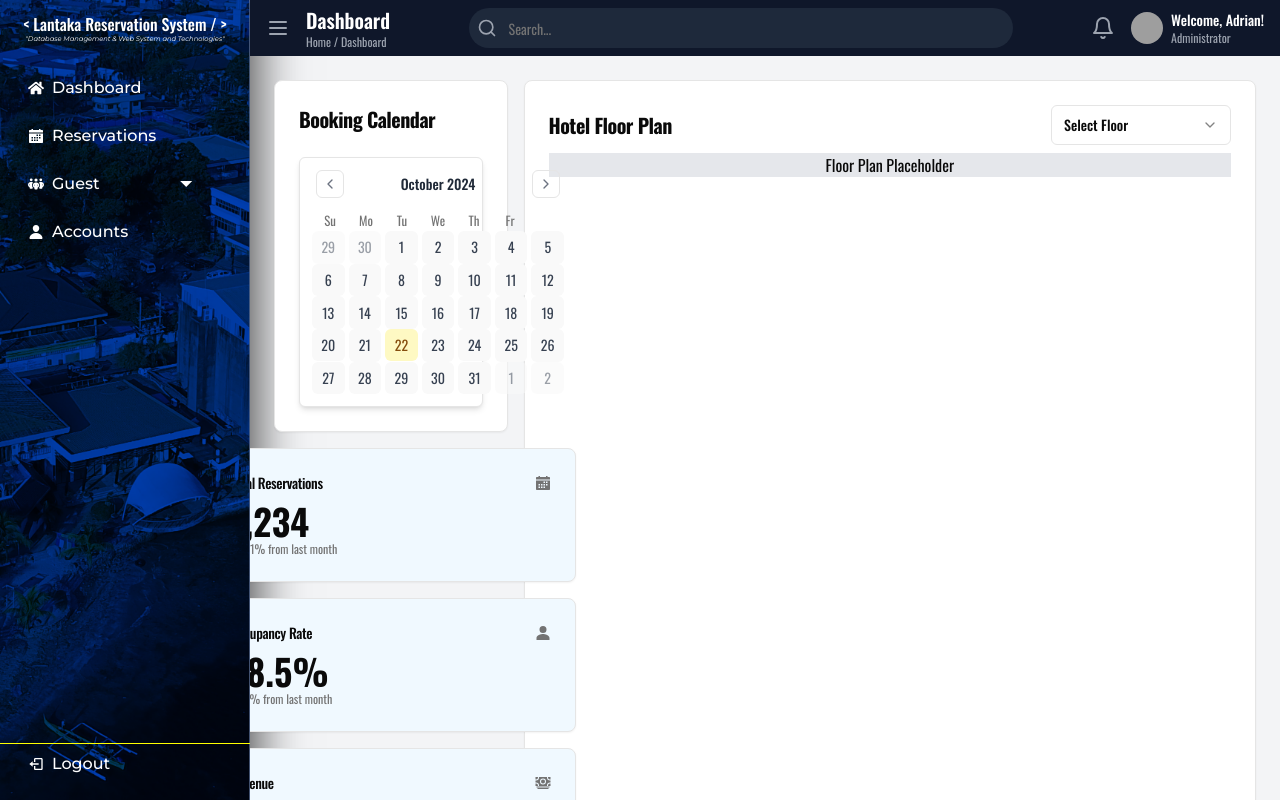
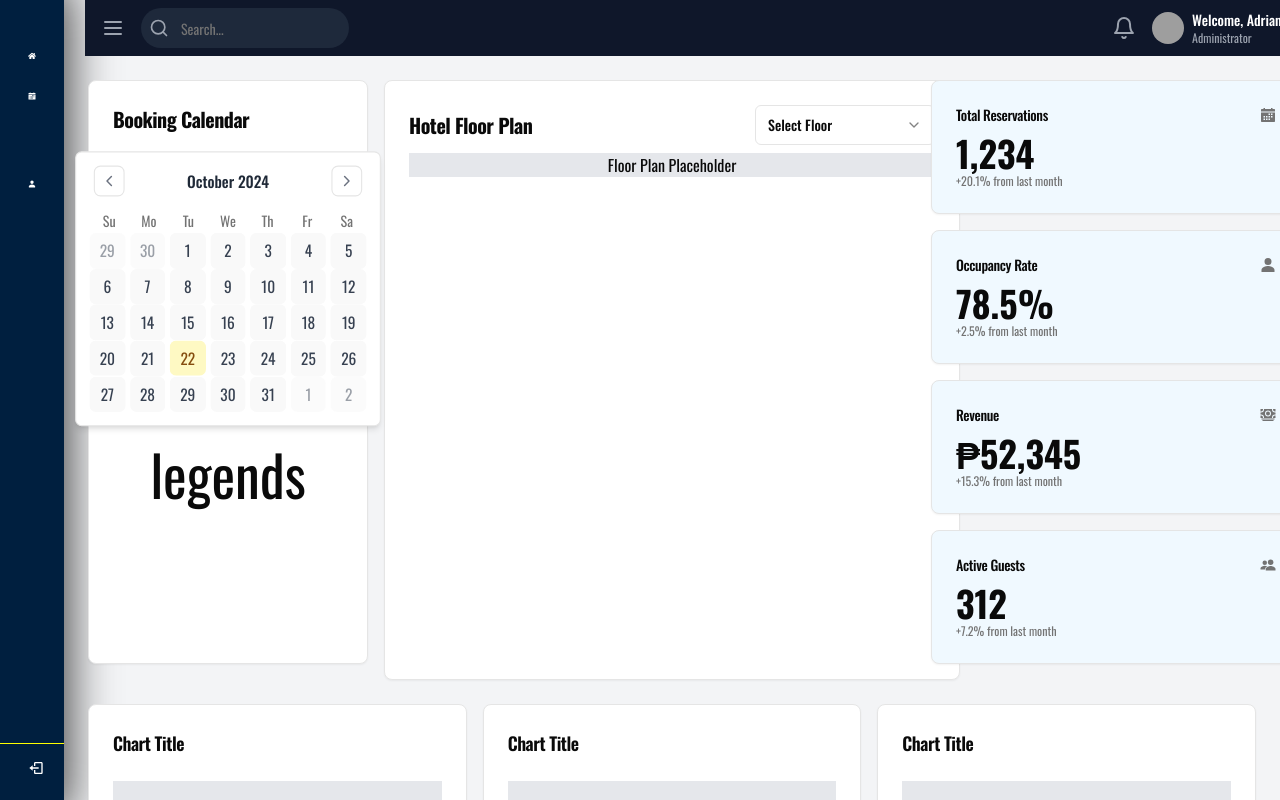
Before and after one commit to Arainf/lantaka-reservation-system, a React (Vite) app: page /dashboard in a window 1280 px wide. Built offline with nearby package versions, Linux system fonts and the light colour scheme; grey boxes are pictures that could not be loaded.

Commit message:
added some things and changes

```diff
--- a/src/components/common/navigatin-side-top/NavigationSide.jsx
+++ b/src/components/common/navigatin-side-top/NavigationSide.jsx
@@ -26,7 +26,7 @@ const navLinks = [
     icon: <FaPeopleGroup style={{ height: '1rem', width: '1rem' }} />,
     display: "Guest",
     icon2: <IoMdArrowDropdown style={{ flexGrow: '1', height: '1.5rem', width: '1.5rem' , paddingLeft: '50px' }} />,
-    url: "/reservation"
+    url: ""
   },
   {
     icon: <IoPerson style={{ height: '1rem', width: '1rem' }} />,
@@ -46,19 +46,23 @@ const navMoreInfo = [
 
 const NavigationSide = ({ isOpen }) => {
   const sidebarStyle = {
-    // width: isOpen ? '15rem' : '4rem',
-    backgroundImage: `url(${sidebarBg})`,
+    width: isOpen ? '15rem' : '4rem',
+    // backgroundImage: `url(${sidebarBg})`,
   }
 
   const logoStyle = {
-    // marginRight: isOpen ? '0.5rem' : '0',
-    // marginLeft: isOpen ? '0' : 'auto',
-    // marginRight: isOpen ? '0' : 'auto',
+    marginRight: isOpen ? '0.5rem' : '0',
+    marginLeft: isOpen ? '0' : 'auto',
+    marginRight: isOpen ? '0' : 'auto',
     display: 'none',
   }
 
   const titleStyle = {
-    // display: isOpen ? 'block' : 'none',
+    display: isOpen ? 'block' : 'none',
+  }
+
+  const subtitleStyle = {
+    display: isOpen ? 'block' : 'none',
   }
 
   const linkStyle = (isActive) => ({
@@ -70,8 +74,10 @@ const NavigationSide = ({ isOpen }) => {
   })
 
   const linkTextStyle = {
-    // display: isOpen ? 'inline' : 'none',
+    display: isOpen ? 'inline' : 'none',
   }
+
+  console.log(isOpen)
 
   return (
     <div
@@ -92,7 +98,8 @@ const NavigationSide = ({ isOpen }) => {
           &lt; Lantaka Reservation System / &gt;
         </h1>
         <h6
-          className="subtitleStyle">
+          className="subtitleStyle"
+          style={subtitleStyle}>
           "Database Management & Web System and Technologies"
         </h6>
       </div>
--- a/src/components/common/navigatin-side-top/NavigationTop.jsx
+++ b/src/components/common/navigatin-side-top/NavigationTop.jsx
@@ -5,16 +5,12 @@ import { Avatar, AvatarFallback, AvatarImage } from "@/components/ui/avatar"
 import './navigationside.css';
 
 
-const NavigationTop = ({ onSidebarToggle, headerTitle, headerSubtitle }) => {
+const NavigationTop = ({ onSidebarToggle }) => {
   const [profile, setProfile] = useState({
     imageUrl: "", // Will be dynamically fetched
     name: "Adrian Rainier Fabian",
     email: "220622@adzu.edu.ph",
   });
-
-  // Default values for headerTitle and headerSubtitle
-  headerTitle = headerTitle || "Dashboard";
-  headerSubtitle = headerSubtitle || "Home / Dashboard";
 
   const [loading, setLoading] = useState(false); // State for loading spinner
 
@@ -41,14 +37,7 @@ const NavigationTop = ({ onSidebarToggle, headerTitle, headerSubtitle }) => {
       <div onClick={onSidebarToggle} className="text-gray-400 hover:text-[#fcb813] hover:scale-110 transition-all cursor-pointer">
         <Menu size={24} />
       </div>
-      <div>
-        <h1 className="text-xl font-semibold">{headerTitle}</h1>
-        <p className="text-xs text-gray-400">{headerSubtitle}</p>
-      </div>
-    </div>
-
-    <div className="flex-1 max-w-xl px-4">
-      <div className="relative">
+       <div className="relative">
         <Search className="absolute left-2 top-1/2 transform -translate-y-1/2 text-gray-400" size={20} />
         <Input
           type="search"
--- a/src/components/common/navigatin-side-top/navigationside.css
+++ b/src/components/common/navigatin-side-top/navigationside.css
@@ -7,6 +7,7 @@
   transition: all 0.3s ease-in-out;
   background-size: cover;
   box-shadow: -11px 0px 48px 16px rgba(0, 0, 0, 0.75);
+  background-color: #001f3f;
 }
 
 .headerStyle {
--- /dev/null
+++ b/src/components/ui/table.jsx
@@ -0,0 +1,83 @@
+import * as React from "react"
+
+import { cn } from "@/lib/utils"
+
+const Table = React.forwardRef(({ className, ...props }, ref) => (
+  <div className="relative w-full overflow-auto">
+    <table
+      ref={ref}
+      className={cn("w-full caption-bottom text-sm", className)}
+      {...props} />
+  </div>
+))
+Table.displayName = "Table"
+
+const TableHeader = React.forwardRef(({ className, ...props }, ref) => (
+  <thead ref={ref} className={cn("[&_tr]:border-b", className)} {...props} />
+))
+TableHeader.displayName = "TableHeader"
+
+const TableBody = React.forwardRef(({ className, ...props }, ref) => (
+  <tbody
+    ref={ref}
+    className={cn("[&_tr:last-child]:border-0", className)}
+    {...props} />
+))
+TableBody.displayName = "TableBody"
+
+const TableFooter = React.forwardRef(({ className, ...props }, ref) => (
+  <tfoot
+    ref={ref}
+    className={cn("border-t bg-muted/50 font-medium [&>tr]:last:border-b-0", className)}
+    {...props} />
+))
+TableFooter.displayName = "TableFooter"
+
+const TableRow = React.forwardRef(({ className, ...props }, ref) => (
+  <tr
+    ref={ref}
+    className={cn(
+      "border-b transition-colors hover:bg-muted/50 data-[state=selected]:bg-muted",
+      className
+    )}
+    {...props} />
+))
+TableRow.displayName = "TableRow"
+
+const TableHead = React.forwardRef(({ className, ...props }, ref) => (
+  <th
+    ref={ref}
+    className={cn(
+      "h-12 px-4 text-left align-middle font-medium text-muted-foreground [&:has([role=checkbox])]:pr-0",
+      className
+    )}
+    {...props} />
+))
+TableHead.displayName = "TableHead"
+
+const TableCell = React.forwardRef(({ className, ...props }, ref) => (
+  <td
+    ref={ref}
+    className={cn("p-4 align-middle [&:has([role=checkbox])]:pr-0", className)}
+    {...props} />
+))
+TableCell.displayName = "TableCell"
+
+const TableCaption = React.forwardRef(({ className, ...props }, ref) => (
+  <caption
+    ref={ref}
+    className={cn("mt-4 text-sm text-muted-foreground", className)}
+    {...props} />
+))
+TableCaption.displayName = "TableCaption"
+
+export {
+  Table,
+  TableHeader,
+  TableBody,
+  TableFooter,
+  TableHead,
+  TableRow,
+  TableCell,
+  TableCaption,
+}
--- a/src/pages/(admin-pages)/dashboard.jsx
+++ b/src/pages/(admin-pages)/dashboard.jsx
@@ -7,27 +7,31 @@ import { Card, CardContent, CardHeader, CardTitle } from "@/components/ui/card"
 import { Select, SelectContent, SelectItem, SelectTrigger, SelectValue } from "@/components/ui/select"
 import { Calendar } from "@/components/ui/calendar"
 
-const Dashboard = () => {
+const Dashboard = ({sidebarOpen, toggleSidebar}) => {
   return (
     <div className='flex flex-row overflow-hidden relative w-screen h-screen bg-gray-100'>
       {/* Side navigation bar */}
-      <NavigationSide />
+      <NavigationSide isOpen={sidebarOpen} />
       <div className='flex-1 overflow-auto'>
         {/* Top navigation bar */}
-        <NavigationTop />
+        <NavigationTop onSidebarToggle={toggleSidebar} />
         <main className='p-6'>
           {/* Main grid layout for the dashboard, consisting of 2 sections */}
           <div className='grid grid-cols-1 lg:grid-cols-4 gap-4 mb-6'>
             {/* Large card displaying the hotel floor plan */}
-            <Card>
+            <Card className='row-span-1'>
               <CardHeader>
                 <CardTitle className="text-xl font-bold">Booking Calendar</CardTitle>
               </CardHeader>
-              <CardContent>
+              <CardContent className="mt-2 flex scale-110 justify-center align-center">
                 <Calendar mode="single" className="rounded-md border" />
               </CardContent>
+              <CardContent className="mt-2 flex scale-110 justify-center align-center">
+                <h1>legends</h1>
+              </CardContent>
             </Card>
-            <Card className='col-span-3 row-span-2'>
+
+            <Card className='col-span-2 row-span-2'>
               <CardHeader className='flex flex-row items-center justify-between space-y-0 pb-2'>
                 <CardTitle className="text-xl font-bold">Hotel Floor Plan</CardTitle>
                 <Select>
@@ -47,8 +51,9 @@ const Dashboard = () => {
                 </div>
               </CardContent>
               {/* Booking calendar */}
+            </Card>
 
-            </Card>
+
 
 
             {/* Right section with booking calendar and reservation cards */}
--- a/src/routes/routes.jsx
+++ b/src/routes/routes.jsx
@@ -1,12 +1,19 @@
 import { Routes, Route, Navigate } from 'react-router-dom';
+import React, { useState } from 'react';
 import LoginPage from '@/auth/login/login-page'; // Your Login Page
 import Dashboard from '@/pages/(admin-pages)/dashboard';
 
 const AppRoutes = () => {
+  const [sidebarOpen, setSidebarOpen] = useState(false);
+
+  const toggleSidebar = () => {
+  setSidebarOpen(prevState => !prevState);
+  };
+
   return (
     <Routes>
       <Route path="/" element={<Navigate to="/auth/login" />} />
-      <Route path="/dashboard" element={<Dashboard />} />
+      <Route path="/dashboard" element={<Dashboard sidebarOpen={sidebarOpen} toggleSidebar={toggleSidebar} />} />
       <Route path="/auth/Login" element={<LoginPage />} />
     </Routes>
   );
--- /dev/null
+++ b/src/utils/navigationToggle.jsx
@@ -0,0 +1,11 @@
+import React from 'react'
+
+const navigationToggle = () => {
+  return (
+    <script>
+
+    </script>
+  )
+}
+
+export default navigationToggle
```
